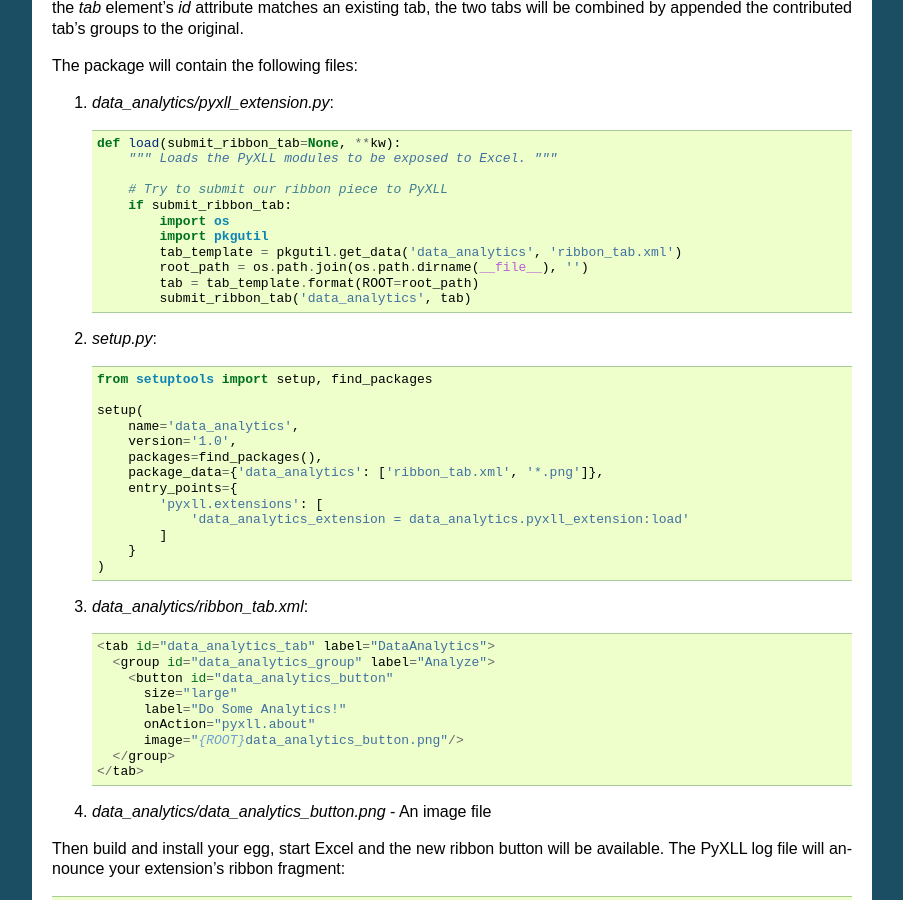
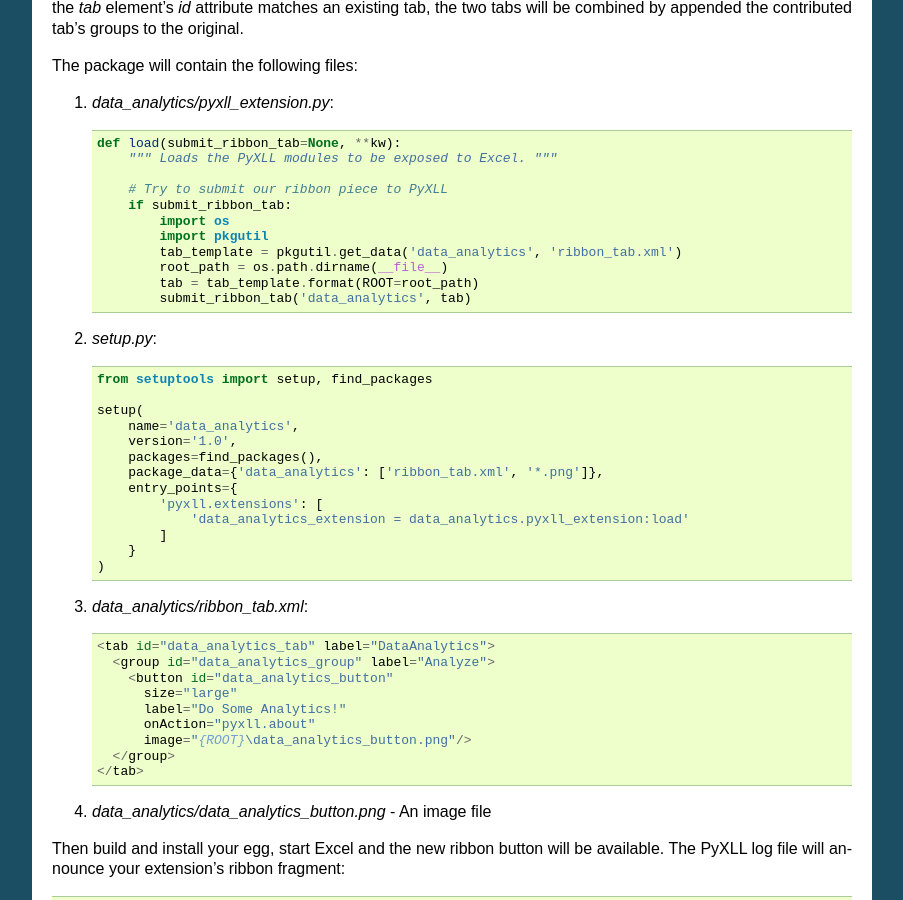
Before and after one commit to pyxll/pyxll-utils, a Sphinx documentation site: the page built from doc/source/extension_loader.rst, in a window 1280 px wide and 900 px high, scrolled down 2422 px. Shown: the whole window, without its empty margins (198-1101 px from the left). Built offline with Sphinx 7.4.7, drawn with Linux system fonts in a browser that asks for light colours.

Commit message:
MAINT: cleanup path substitution

```diff
--- a/doc/source/extension_loader.rst
+++ b/doc/source/extension_loader.rst
@@ -156,7 +156,7 @@ The package will contain the following files:
             import os
             import pkgutil
             tab_template = pkgutil.get_data('data_analytics', 'ribbon_tab.xml')
-            root_path = os.path.join(os.path.dirname(__file__), '')
+            root_path = os.path.dirname(__file__)
             tab = tab_template.format(ROOT=root_path)
             submit_ribbon_tab('data_analytics', tab)
 
@@ -184,7 +184,7 @@ The package will contain the following files:
           size="large"
           label="Do Some Analytics!"
           onAction="pyxll.about"
-          image="{ROOT}data_analytics_button.png"/>
+          image="{ROOT}\data_analytics_button.png"/>
       </group>
     </tab>
 
```
